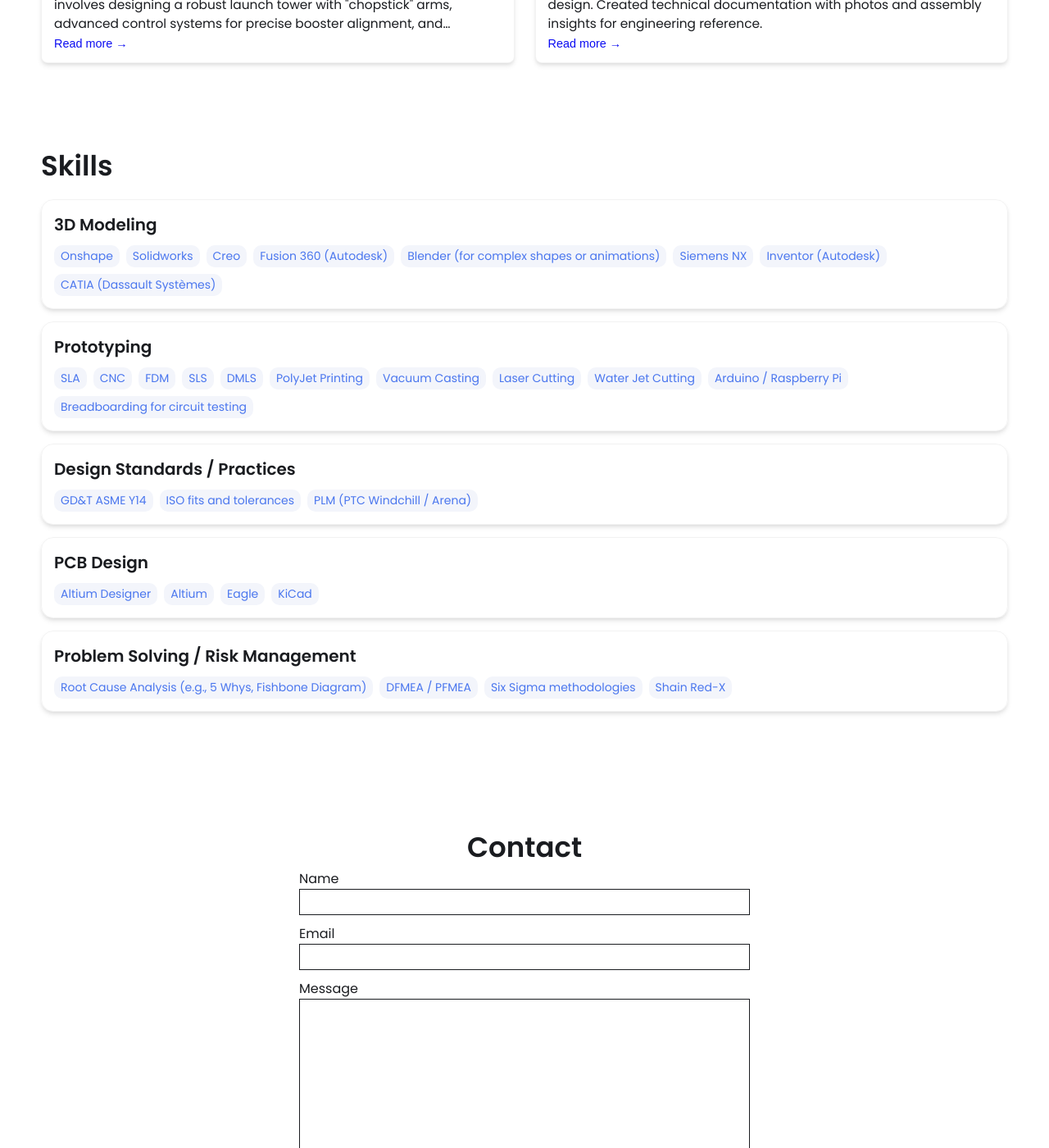
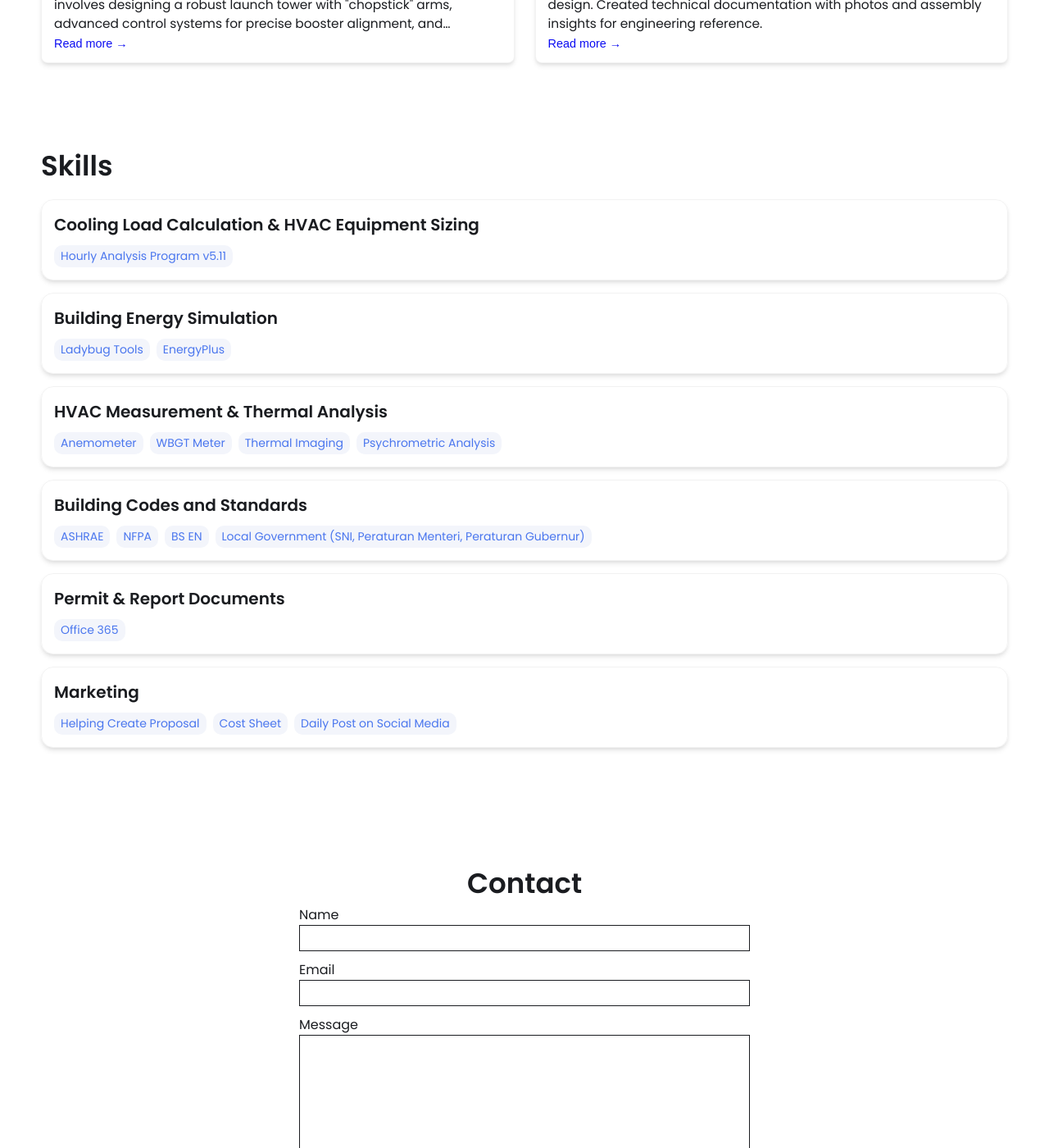
Before and after one commit to fahadnajed/fahadnajed.github.io, a Jekyll site: the page built from index.html, in a window 1280 px wide and 1400 px high, scrolled down 1449 px. Shown: the whole window at 82% size. Built offline with Jekyll 4.4.1, drawn with Linux system fonts in a browser that asks for light colours; some of the changed text lies outside the part shown.

Commit message:
Update _config.yml
yes

```diff
--- a/_config.yml
+++ b/_config.yml
@@ -1,4 +1,5 @@
-# Welcome to Jekyll!
+# Welcome to Jekyll!!!!
+# Welcome to Jekyll!!!!
 #
 # This config file is meant for settings that affect your whole blog, values
 # which you are expected to set up once and rarely edit after that. If you find
@@ -7,20 +8,22 @@
 
 # Main Page Setup
 
-title: John Doe's Portfolio # This is what shows up in the tab of the browser
+title: Fahad Najed | Resume and Portfolio # This is what shows up in the tab of the browser
 
 
 
 # Hero Section
-name: John Doe
-headline: headline message
+name: Fahad Najed
+headline: HVAC Engineer
 description: >- # dont remove this line. this will ignore all new lines until the next section
-  Write an awesome intro and discuss your highlights and qualification. You can edit this
-  line in _config.yml. It will appear in your document head meta (for
-  Google search results) and in your feed.xml site description.
+  I am an HVAC Engineer with 2+ years of experience designing high-performance systems
+  for commercial buildings at Sigmatech Tatakarsa. Passionate about building science,
+  I specialize in sizing HVAC equipment and building energy simulations.
+  I also have a strong interest in cloud computing, with hands-on experience in GCP (Google Cloud Platform).
+  Always eager to learn and innovate, I am currently expanding my skills toward DevOps and energy efficiency.
 
 # Place your profile image in /assets/images/profile-image/folder and edit the file name
-profile_image: ./assets/images/profile-image/avatar.jpeg
+profile_image: ./assets/images/profile-image/avatar.png
 
 
 # Link your resume
@@ -31,9 +34,9 @@ resume-url: https://drive.google.com/file/d/13Z3duVzh-gguPU5r03oJVEE6rV9rd3DS/vi
 # Set up external links - this will show up as small icons next to your name.
 
 external-links:    # input only your own url slug. The icons with missing entries will not appear.
-  linkedin: test    # https://www.linkedin.com/in/{your url slug}
-  github: leea12    # https://github.com/{your url slug}
-  stackoverflow: test      # https://stackoverflow.com/users/{your url slug}
+  linkedin: fahadnajed    # https://www.linkedin.com/in/{your url slug}
+  github: fahadnajed    # https://github.com/{your url slug}
+  whatsapp: +6285218089787 # https://stackoverflow.com/users/{your url slug}
   medium:            # https://medium.com/@{your url slug}
   x-twitter:   # https://x.com/{your url slug}
   threads:            # https://threads.net/@{your url slug}
@@ -45,51 +48,37 @@ external-links:    # input only your own url slug. The icons with missing entrie
 
 # Skills Section - Add the list of your Skills by categories/tools. The indentation for each level needs to be precise.
 skills:
-  - category: 3D Modeling
+  - category: Cooling Load Calculation & HVAC Equipment Sizing
     tools:
-    - Onshape
-    - Solidworks
-    - Creo
-    - Fusion 360 (Autodesk)
-    - Blender (for complex shapes or animations)
-    - Siemens NX
-    - Inventor (Autodesk)
-    - CATIA (Dassault Systèmes)
-  - category: Prototyping
+    - Hourly Analysis Program v5.11
+  - category: Building Energy Simulation
     tools:
-    - SLA
-    - CNC
-    - FDM
-    - SLS
-    - DMLS
-    - PolyJet Printing
-    - Vacuum Casting
-    - Laser Cutting
-    - Water Jet Cutting
-    - Arduino / Raspberry Pi
-    - Breadboarding for circuit testing
-  - category: Design Standards / Practices
+    - Ladybug Tools
+    - EnergyPlus
+  - category: HVAC Measurement & Thermal Analysis
     tools:
-    - GD&T ASME Y14
-    - ISO fits and tolerances
-    - PLM (PTC Windchill / Arena)
-  - category: PCB Design
+    - Anemometer
+    - WBGT Meter
+    - Thermal Imaging
+    - Psychrometric Analysis
+  - category: Building Codes and Standards
     tools:
-    - Altium Designer
-    - Altium
-    - Eagle
-    - KiCad
-  - category: Problem Solving / Risk Management
+    - ASHRAE
+    - NFPA
+    - BS EN
+    - Local Government (SNI, Peraturan Menteri, Peraturan Gubernur)
+  - category: Permit & Report Documents
     tools:
-    - Root Cause Analysis (e.g., 5 Whys, Fishbone Diagram)
-    - DFMEA / PFMEA
-    - Six Sigma methodologies
-    - Shain Red-X
+    - Office 365
+  - category: Marketing
+    tools:
+    - Helping Create Proposal
+    - Cost Sheet
+    - Daily Post on Social Media
 
 
 # Contact Form Setup. Setup an account and copy over the key. When someone fills out the form, it will be received in your email.
-formspree-key:   https://formspree.io/f/{8-digit key}
-
+formspree-key:   https://formspree.io/f/xanoqwqg
 
 
 # Active theme (Updatethis to switch themes). Make sure to keep the indentation the samne.
```
